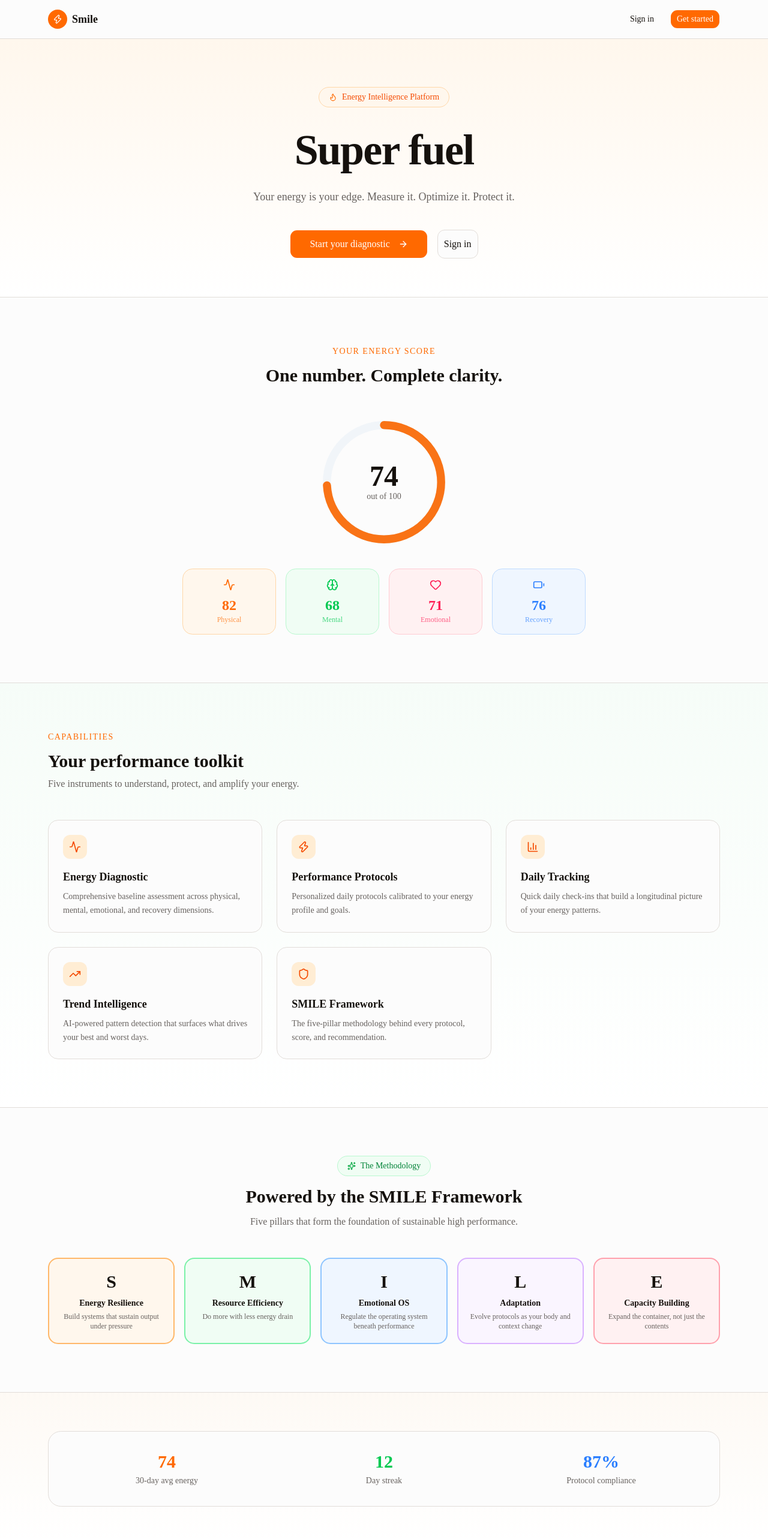
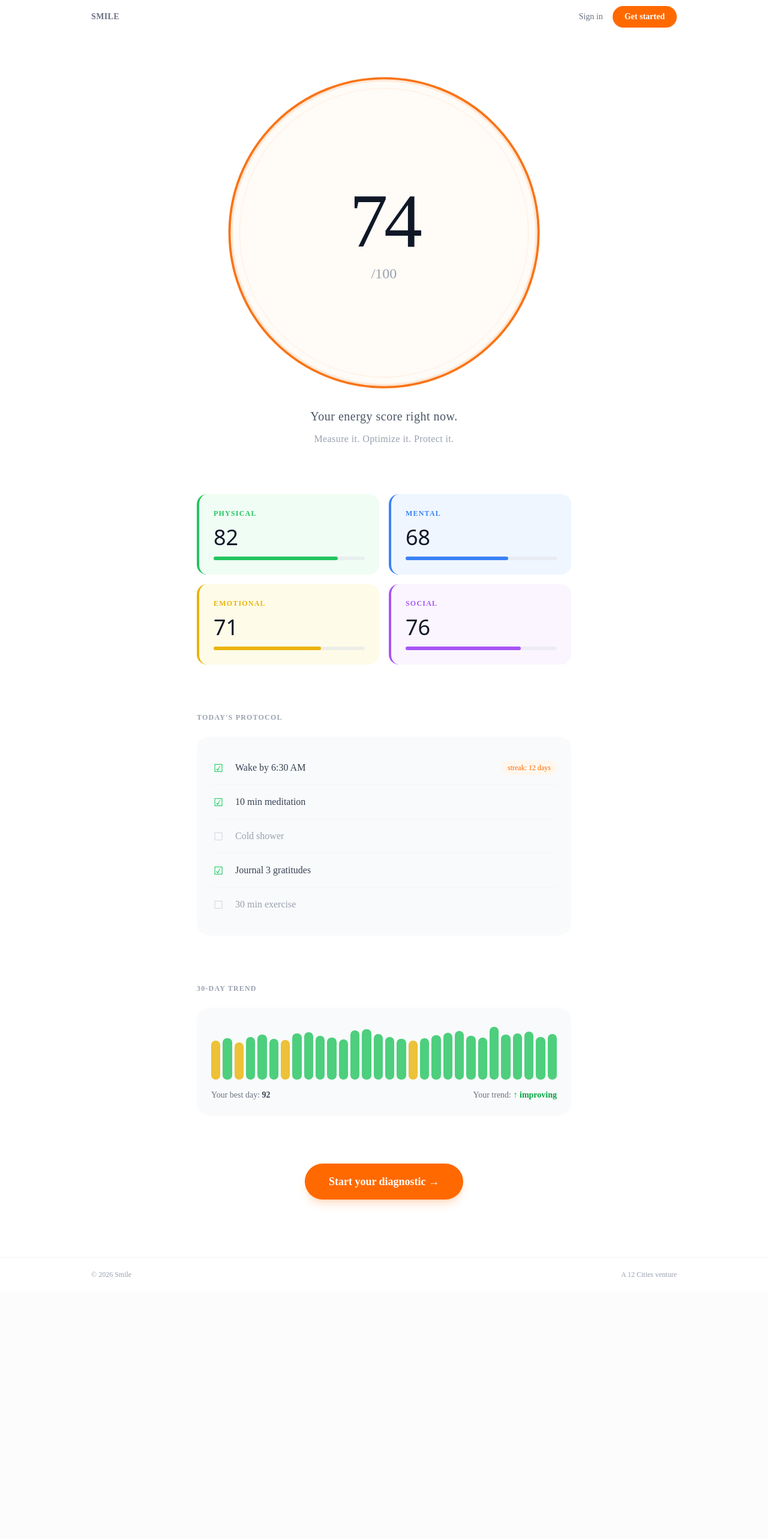
Before and after one commit to abduljaleel/salve, a Next.js app: page / in a window 1280 px wide. Shown: the top 2566 px of the page at 60% size. After the commit the page ends 2153 px from the top, so only its background shows below. Built offline with nearby package versions, Linux system fonts and the light colour scheme.

Commit message:
Innovative UI redesign: unique visual concept, design metaphor, zero-dependency

```diff
--- a/src/app/page.tsx
+++ b/src/app/page.tsx
@@ -1,218 +1,187 @@
 import Link from "next/link";
-import { Button } from "@/components/ui/button";
 import { appConfig } from "@/lib/config";
-import { ArrowRight, Zap, Activity, TrendingUp, BarChart3, Heart, Battery, Brain, Flame, Shield, Sparkles } from "lucide-react";
 
 export default function LandingPage() {
+  // 30-day trend data
+  const trendData = [
+    68, 72, 65, 74, 78, 71, 69, 80, 82, 76,
+    73, 70, 85, 88, 79, 74, 71, 68, 72, 77,
+    81, 84, 76, 73, 92, 78, 80, 83, 74, 79,
+  ];
+
+  const bestDay = Math.max(...trendData);
+
   return (
-    <div className="flex min-h-screen flex-col">
-      {/* Nav */}
-      <header className="border-b">
-        <div className="mx-auto flex h-16 max-w-6xl items-center justify-between px-4">
-          <div className="flex items-center gap-2">
-            <div className="flex h-8 w-8 items-center justify-center rounded-xl bg-orange-500 text-white text-sm font-bold">
-              <Zap className="h-4 w-4" />
-            </div>
-            <span className="font-bold text-lg">{appConfig.name}</span>
-          </div>
+    <div className="flex min-h-screen flex-col bg-white text-gray-900">
+      {/* Minimal Nav */}
+      <header className="fixed top-0 left-0 right-0 z-50 bg-white/80 backdrop-blur-sm">
+        <div className="mx-auto flex h-14 max-w-5xl items-center justify-between px-6">
+          <span className="text-sm font-semibold tracking-wide text-gray-500 uppercase">{appConfig.name}</span>
           <div className="flex items-center gap-4">
-            <Link href="/login">
-              <Button variant="ghost">Sign in</Button>
+            <Link href="/login" className="text-sm text-gray-500 hover:text-gray-900 transition-colors">
+              Sign in
             </Link>
-            <Link href="/signup">
-              <Button className="bg-orange-500 hover:bg-orange-600 text-white">Get started</Button>
+            <Link
+              href="/signup"
+              className="inline-flex items-center rounded-full bg-orange-500 px-5 py-2 text-sm font-semibold text-white hover:bg-orange-600 transition-colors"
+            >
+              Get started
             </Link>
           </div>
         </div>
       </header>
 
-      {/* Hero */}
-      <section className="relative overflow-hidden bg-gradient-to-b from-orange-50 to-white">
-        <div className="mx-auto flex max-w-6xl flex-col items-center px-4 pt-20 pb-16 text-center relative z-10">
-          <div className="inline-flex items-center gap-2 rounded-full border border-orange-200 bg-orange-50 px-4 py-1.5 mb-8">
-            <Flame className="h-3.5 w-3.5 text-orange-500" />
-            <span className="text-sm font-medium text-orange-600">Energy Intelligence Platform</span>
+      {/* Hero — The Pulse */}
+      <section className="flex flex-col items-center justify-center pt-32 pb-20 px-6">
+        {/* Pulsing circle */}
+        <div className="relative flex items-center justify-center" style={{ width: '60vw', height: '60vw', maxWidth: '520px', maxHeight: '520px' }}>
+          <svg
+            viewBox="0 0 400 400"
+            className="absolute inset-0 w-full h-full"
+            style={{
+              animation: 'pulse-breathe 3s ease-in-out infinite',
+            }}
+          >
+            <circle cx="200" cy="200" r="195" fill="none" stroke="#f97316" strokeWidth="2" opacity="0.3" />
+            <circle cx="200" cy="200" r="185" fill="none" stroke="#f97316" strokeWidth="1" opacity="0.15" />
+            <circle cx="200" cy="200" r="198" fill="#fff7ed" fillOpacity="0.5" stroke="#f97316" strokeWidth="3" />
+          </svg>
+          <div className="relative flex flex-col items-center justify-center z-10">
+            <span className="text-9xl font-extralight tracking-tighter text-gray-900" style={{ lineHeight: '1' }}>74</span>
+            <span className="text-2xl font-light text-gray-400 mt-2">/100</span>
           </div>
-          <h1 className="max-w-3xl text-5xl font-extrabold tracking-tight sm:text-7xl leading-[1.1]">
-            Super fuel
-          </h1>
-          <p className="mt-6 max-w-2xl text-lg text-muted-foreground leading-relaxed">
-            Your energy is your edge. Measure it. Optimize it. Protect it.
-          </p>
-          <div className="mt-10 flex gap-4">
-            <Link href="/signup">
-              <Button size="lg" className="bg-orange-500 hover:bg-orange-600 text-white px-8 h-12 text-base">
-                Start your diagnostic
-                <ArrowRight className="ml-2 h-4 w-4" />
-              </Button>
-            </Link>
-            <Link href="/login">
-              <Button size="lg" variant="outline" className="h-12 text-base">
-                Sign in
-              </Button>
-            </Link>
-          </div>
+        </div>
+
+        <p className="mt-8 text-xl text-gray-600 font-light tracking-wide">Your energy score right now.</p>
+        <p className="mt-3 text-base text-gray-400 tracking-wide">Measure it. Optimize it. Protect it.</p>
+      </section>
+
+      {/* Four Quadrant Display */}
+      <section className="mx-auto max-w-2xl w-full px-6 pb-20">
+        <div className="grid grid-cols-2 gap-4">
+          {[
+            { label: "Physical", score: 82, color: "#22c55e", bgColor: "#f0fdf4" },
+            { label: "Mental", score: 68, color: "#3b82f6", bgColor: "#eff6ff" },
+            { label: "Emotional", score: 71, color: "#eab308", bgColor: "#fefce8" },
+            { label: "Social", score: 76, color: "#a855f7", bgColor: "#faf5ff" },
+          ].map((q) => (
+            <div
+              key={q.label}
+              className="rounded-xl p-6 relative overflow-hidden"
+              style={{
+                backgroundColor: q.bgColor,
+                borderLeft: `4px solid ${q.color}`,
+              }}
+            >
+              <p className="text-xs font-semibold tracking-widest uppercase mb-3" style={{ color: q.color }}>{q.label}</p>
+              <p className="text-4xl font-extralight text-gray-900 mb-3" style={{ fontFamily: 'system-ui, -apple-system, sans-serif', fontVariantNumeric: 'tabular-nums' }}>{q.score}</p>
+              {/* Progress bar */}
+              <div className="w-full h-1.5 rounded-full bg-gray-200/60">
+                <div
+                  className="h-1.5 rounded-full transition-all"
+                  style={{
+                    width: `${q.score}%`,
+                    backgroundColor: q.color,
+                  }}
+                />
+              </div>
+            </div>
+          ))}
         </div>
       </section>
 
-      {/* Energy Score Visual */}
-      <section className="border-t">
-        <div className="mx-auto max-w-6xl px-4 py-20">
-          <div className="text-center mb-12">
-            <p className="text-sm font-medium text-orange-500 tracking-widest uppercase mb-3">Your energy score</p>
-            <h2 className="text-3xl font-bold">One number. Complete clarity.</h2>
-          </div>
-          <div className="flex flex-col items-center">
-            {/* SVG Energy Ring */}
-            <div className="relative w-56 h-56 mb-8">
-              <svg viewBox="0 0 200 200" className="w-full h-full -rotate-90">
-                <circle cx="100" cy="100" r="85" fill="none" stroke="#f1f5f9" strokeWidth="12" />
-                <circle cx="100" cy="100" r="85" fill="none" stroke="#f97316" strokeWidth="12" strokeLinecap="round" strokeDasharray={`${2 * Math.PI * 85 * 0.74} ${2 * Math.PI * 85 * 0.26}`} />
-              </svg>
-              <div className="absolute inset-0 flex flex-col items-center justify-center">
-                <span className="text-5xl font-extrabold text-foreground">74</span>
-                <span className="text-sm text-muted-foreground font-medium">out of 100</span>
-              </div>
+      {/* Today's Protocol */}
+      <section className="mx-auto max-w-2xl w-full px-6 pb-20">
+        <p className="text-xs font-semibold tracking-widest uppercase text-gray-400 mb-6">Today&apos;s Protocol</p>
+        <div className="rounded-2xl bg-gray-50 p-6 space-y-0">
+          {[
+            { done: true, text: "Wake by 6:30 AM", streak: "streak: 12 days" },
+            { done: true, text: "10 min meditation", streak: null },
+            { done: false, text: "Cold shower", streak: null },
+            { done: true, text: "Journal 3 gratitudes", streak: null },
+            { done: false, text: "30 min exercise", streak: null },
+          ].map((item, i) => (
+            <div
+              key={i}
+              className="flex items-center gap-4 py-3.5"
+              style={{ borderBottom: i < 4 ? '1px solid #f3f4f6' : 'none' }}
+            >
+              <span className="text-lg" style={{ fontFamily: 'system-ui', width: '24px', textAlign: 'center' }}>
+                {item.done ? (
+                  <span className="text-green-500">&#9745;</span>
+                ) : (
+                  <span className="text-gray-300">&#9744;</span>
+                )}
+              </span>
+              <span className={`text-base ${item.done ? 'text-gray-700' : 'text-gray-400'}`} style={{ fontVariantNumeric: 'tabular-nums' }}>
+                {item.text}
+              </span>
+              {item.streak && (
+                <span className="ml-auto text-xs text-orange-500 font-medium bg-orange-50 px-2.5 py-1 rounded-full">
+                  {item.streak}
+                </span>
+              )}
             </div>
-            {/* Quadrant dimensions */}
-            <div className="grid grid-cols-2 md:grid-cols-4 gap-4 max-w-2xl w-full">
-              {[
-                { label: "Physical", score: 82, icon: Activity, color: "text-orange-500 bg-orange-50 border-orange-200" },
-                { label: "Mental", score: 68, icon: Brain, color: "text-green-500 bg-green-50 border-green-200" },
-                { label: "Emotional", score: 71, icon: Heart, color: "text-rose-500 bg-rose-50 border-rose-200" },
-                { label: "Recovery", score: 76, icon: Battery, color: "text-blue-500 bg-blue-50 border-blue-200" },
-              ].map((dim) => (
-                <div key={dim.label} className={`rounded-xl border p-4 text-center ${dim.color}`}>
-                  <dim.icon className="h-5 w-5 mx-auto mb-2" />
-                  <p className="text-2xl font-bold">{dim.score}</p>
-                  <p className="text-xs font-medium opacity-70">{dim.label}</p>
-                </div>
-              ))}
-            </div>
-          </div>
+          ))}
         </div>
       </section>
 
-      {/* Features */}
-      <section className="border-t bg-gradient-to-b from-green-50/50 to-white">
-        <div className="mx-auto max-w-6xl px-4 py-20">
-          <p className="text-sm font-medium text-orange-500 tracking-widest uppercase mb-3">Capabilities</p>
-          <h2 className="text-3xl font-bold">Your performance toolkit</h2>
-          <p className="mt-2 text-muted-foreground max-w-xl">Five instruments to understand, protect, and amplify your energy.</p>
-          <div className="mt-12 grid gap-6 md:grid-cols-3 sm:grid-cols-2">
-            {[
-              {
-                icon: Activity,
-                title: "Energy Diagnostic",
-                desc: "Comprehensive baseline assessment across physical, mental, emotional, and recovery dimensions.",
-              },
-              {
-                icon: Zap,
-                title: "Performance Protocols",
-                desc: "Personalized daily protocols calibrated to your energy profile and goals.",
-              },
-              {
-                icon: BarChart3,
-                title: "Daily Tracking",
-                desc: "Quick daily check-ins that build a longitudinal picture of your energy patterns.",
-              },
-              {
-                icon: TrendingUp,
-                title: "Trend Intelligence",
-                desc: "AI-powered pattern detection that surfaces what drives your best and worst days.",
-              },
-              {
-                icon: Shield,
-                title: "SMILE Framework",
-                desc: "The five-pillar methodology behind every protocol, score, and recommendation.",
-              },
-            ].map((feature) => (
-              <div key={feature.title} className="rounded-xl border bg-background p-6 hover:shadow-md hover:border-orange-200 transition-all">
-                <div className="inline-flex items-center justify-center h-10 w-10 rounded-lg bg-orange-100">
-                  <feature.icon className="h-5 w-5 text-orange-600" />
-                </div>
-                <h3 className="mt-4 text-lg font-semibold">{feature.title}</h3>
-                <p className="mt-2 text-sm text-muted-foreground leading-relaxed">{feature.desc}</p>
-              </div>
-            ))}
+      {/* 30-Day Trend */}
+      <section className="mx-auto max-w-2xl w-full px-6 pb-20">
+        <p className="text-xs font-semibold tracking-widest uppercase text-gray-400 mb-6">30-Day Trend</p>
+        <div className="rounded-2xl bg-gray-50 p-6">
+          <div className="flex items-end gap-1 h-24">
+            {trendData.map((score, i) => {
+              const height = (score / 100) * 100;
+              let color = "#ef4444"; // red < 50
+              if (score >= 70) color = "#22c55e"; // green
+              else if (score >= 50) color = "#eab308"; // yellow
+              return (
+                <div
+                  key={i}
+                  className="flex-1 rounded-sm transition-all"
+                  style={{
+                    height: `${height}%`,
+                    backgroundColor: color,
+                    opacity: 0.8,
+                    minWidth: '4px',
+                  }}
+                />
+              );
+            })}
           </div>
-        </div>
-      </section>
-
-      {/* SMILE Framework */}
-      <section className="border-t">
-        <div className="mx-auto max-w-6xl px-4 py-20">
-          <div className="text-center mb-12">
-            <div className="inline-flex items-center gap-2 rounded-full border border-green-200 bg-green-50 px-4 py-1.5 mb-4">
-              <Sparkles className="h-3.5 w-3.5 text-green-600" />
-              <span className="text-sm font-medium text-green-700">The Methodology</span>
-            </div>
-            <h2 className="text-3xl font-bold">Powered by the SMILE Framework</h2>
-            <p className="mt-3 text-muted-foreground max-w-xl mx-auto">Five pillars that form the foundation of sustainable high performance.</p>
-          </div>
-          <div className="grid gap-4 md:grid-cols-5 sm:grid-cols-3">
-            {[
-              { letter: "S", name: "Energy Resilience", desc: "Build systems that sustain output under pressure", color: "border-orange-300 bg-orange-50" },
-              { letter: "M", name: "Resource Efficiency", desc: "Do more with less energy drain", color: "border-green-300 bg-green-50" },
-              { letter: "I", name: "Emotional OS", desc: "Regulate the operating system beneath performance", color: "border-blue-300 bg-blue-50" },
-              { letter: "L", name: "Adaptation", desc: "Evolve protocols as your body and context change", color: "border-purple-300 bg-purple-50" },
-              { letter: "E", name: "Capacity Building", desc: "Expand the container, not just the contents", color: "border-rose-300 bg-rose-50" },
-            ].map((pillar) => (
-              <div key={pillar.letter} className={`rounded-xl border-2 p-5 text-center ${pillar.color}`}>
-                <span className="text-3xl font-extrabold">{pillar.letter}</span>
-                <h3 className="mt-2 text-sm font-semibold">{pillar.name}</h3>
-                <p className="mt-1 text-xs text-muted-foreground">{pillar.desc}</p>
-              </div>
-            ))}
-          </div>
-        </div>
-      </section>
-
-      {/* Stats */}
-      <section className="border-t bg-gradient-to-b from-orange-50/50 to-white">
-        <div className="mx-auto max-w-6xl px-4 py-16">
-          <div className="rounded-2xl border bg-background p-8">
-            <div className="grid grid-cols-3 gap-8 text-center">
-              <div>
-                <p className="text-3xl font-extrabold text-orange-500">74</p>
-                <p className="text-sm text-muted-foreground mt-1">30-day avg energy</p>
-              </div>
-              <div>
-                <p className="text-3xl font-extrabold text-green-500">12</p>
-                <p className="text-sm text-muted-foreground mt-1">Day streak</p>
-              </div>
-              <div>
-                <p className="text-3xl font-extrabold text-blue-500">87%</p>
-                <p className="text-sm text-muted-foreground mt-1">Protocol compliance</p>
-              </div>
-            </div>
+          <div className="flex items-center justify-between mt-4 text-sm text-gray-500">
+            <span>Your best day: <span className="font-semibold text-gray-700">{bestDay}</span></span>
+            <span>Your trend: <span className="font-semibold text-green-600">&#8593; improving</span></span>
           </div>
         </div>
       </section>
 
       {/* CTA */}
-      <section className="border-t">
-        <div className="mx-auto max-w-6xl px-4 py-20 text-center">
-          <h2 className="text-3xl font-bold">Your energy is your edge</h2>
-          <p className="mt-4 text-lg text-muted-foreground">
-            Stop guessing. Start measuring. Join the waitlist for early access.
-          </p>
-          <Link href="/signup" className="mt-8 inline-block">
-            <Button size="lg" className="bg-orange-500 hover:bg-orange-600 text-white px-8 h-12 text-base">
-              Get early access
-              <ArrowRight className="ml-2 h-4 w-4" />
-            </Button>
-          </Link>
-        </div>
+      <section className="flex flex-col items-center pb-24 px-6">
+        <Link
+          href="/signup"
+          className="inline-flex items-center rounded-full bg-orange-500 px-10 py-4 text-lg font-semibold text-white hover:bg-orange-600 transition-colors shadow-lg shadow-orange-500/20"
+        >
+          Start your diagnostic &rarr;
+        </Link>
       </section>
 
       {/* Footer */}
-      <footer className="border-t">
-        <div className="mx-auto flex h-16 max-w-6xl items-center justify-between px-4 text-sm text-muted-foreground">
-          <span>&copy; {new Date().getFullYear()} {appConfig.name}. All rights reserved.</span>
+      <footer className="border-t border-gray-100">
+        <div className="mx-auto flex h-14 max-w-5xl items-center justify-between px-6 text-xs text-gray-400">
+          <span>&copy; {new Date().getFullYear()} {appConfig.name}</span>
           <span>A 12 Cities venture</span>
         </div>
       </footer>
+
+      {/* CSS Animation */}
+      <style>{`
+        @keyframes pulse-breathe {
+          0%, 100% { transform: scale(1); }
+          50% { transform: scale(1.02); }
+        }
+      `}</style>
     </div>
   );
 }
```
